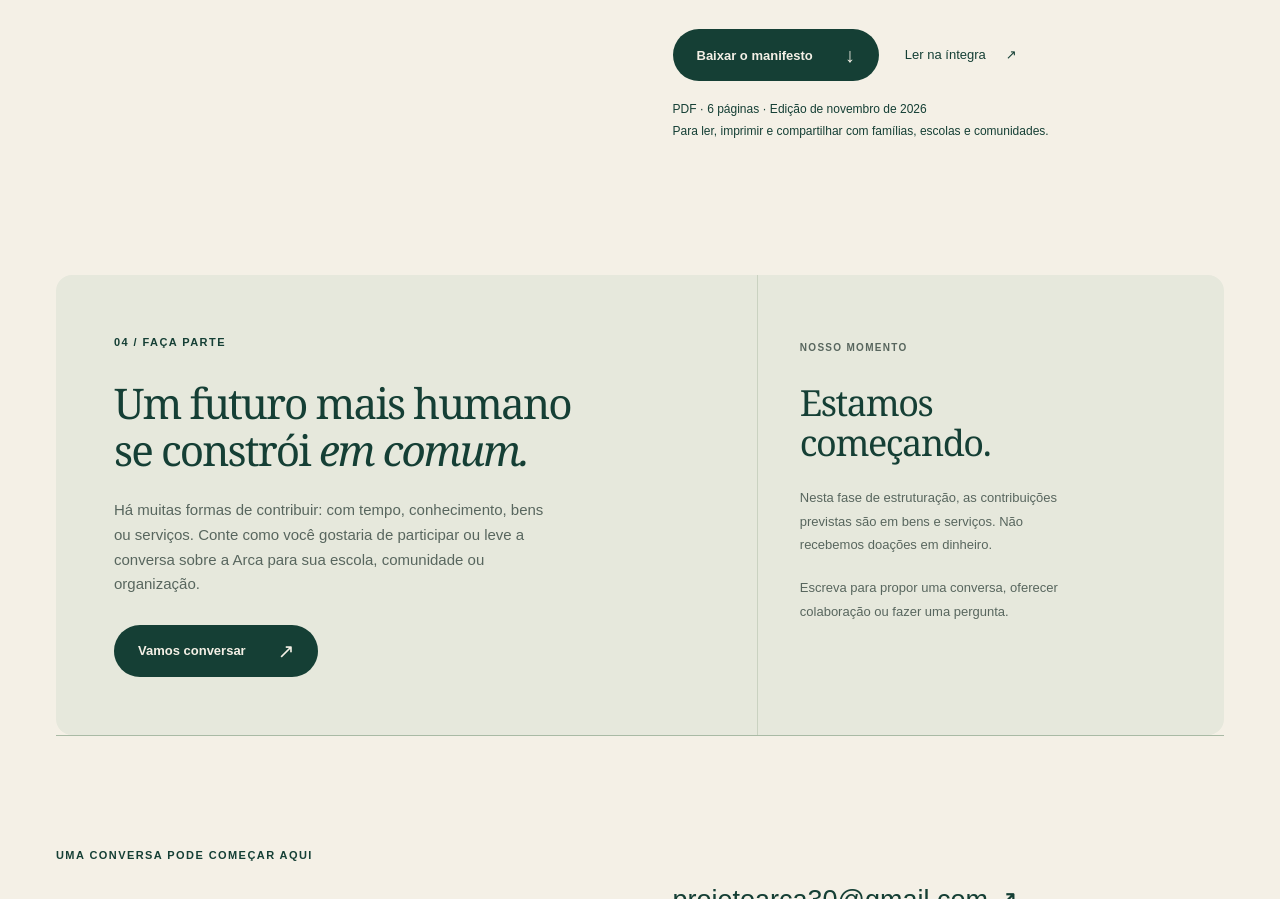
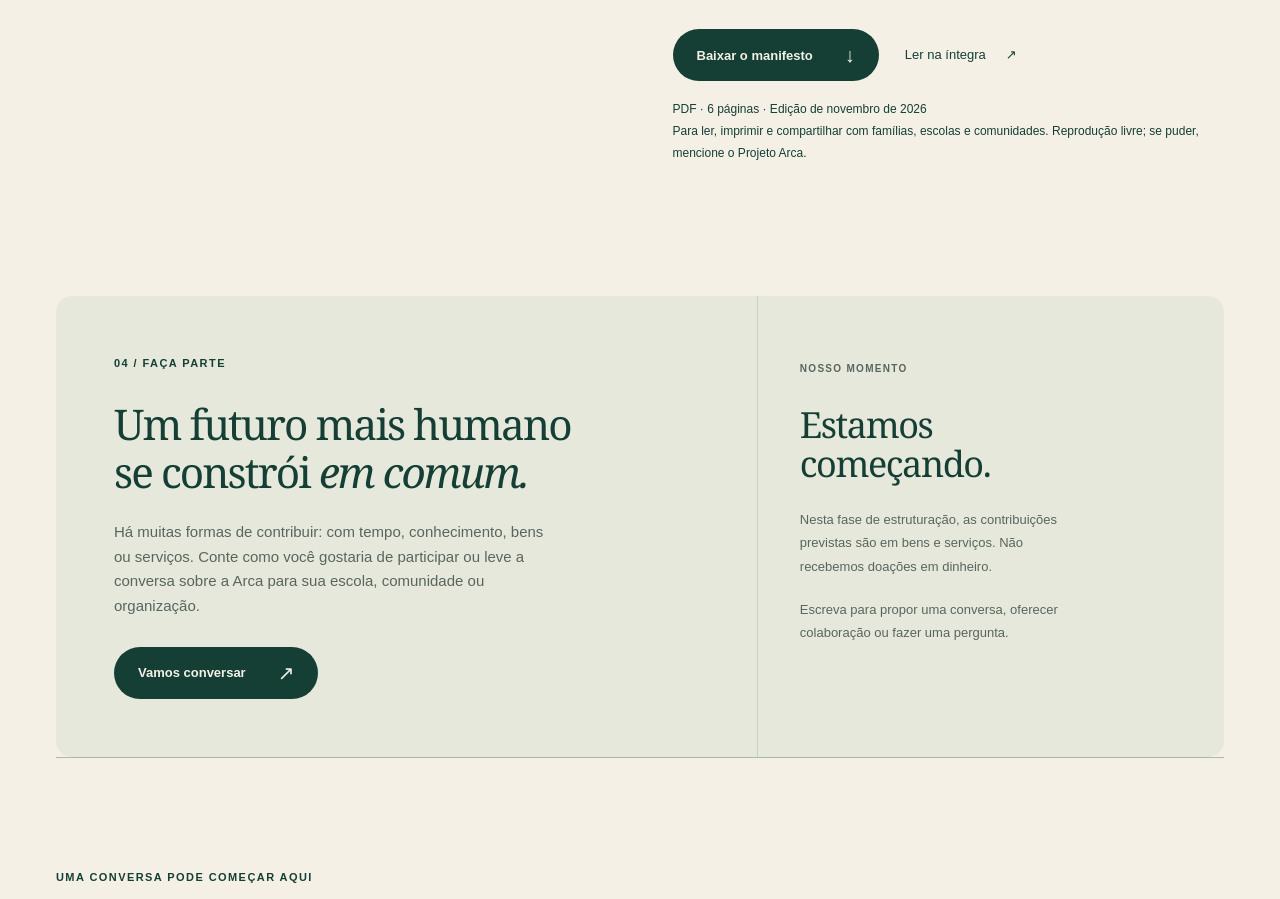
Before and after one commit to projetoarca/projetoarca.github.io, a plain HTML site: page index.html in a window 1280 px wide. Shown: the part 3662-4561 px from the top of the page. Drawn offline with Linux system fonts and the light colour scheme.

Commit message:
Estende a reprodução livre com atribuição ao dossiê e ao manifesto
- Recursos: nota passa a cobrir dossiê, manifesto e minidecks
- Capa do PDF do dossiê e chamada do manifesto na página inicial
  trazem o pedido de atribuição

Co-Authored-By: Claude Opus 5.5 <noreply@anthropic.com>

```diff
--- a/index.html
+++ b/index.html
@@ -64,7 +64,7 @@
     </div>
   </section>
 
-  <section class="manifesto-summary section wrap" id="manifesto" aria-labelledby="manifesto-title"><div class="manifesto-summary-heading"><p class="eyebrow">Manifesto da Arca</p><h2 id="manifesto-title">A atenção é nossa.<br>O futuro também.</h2><p class="manifesto-lead">Queremos uma internet que aproxime, ensine e depois nos deixe ir embora.</p></div><div class="manifesto-summary-copy"><p>A Arca defende a liberdade de escolher o que ocupa nossa atenção. Essa escolha depende dos hábitos que construímos e da responsabilidade de quem desenha, financia e regula as plataformas.</p><p>Às famílias, propomos apoio mútuo e oportunidades reais de convivência. A quem cresceu sem redes, um compromisso: compartilhar essa experiência com as próximas gerações, pelo diálogo, pelo aprendizado e pelo exemplo.</p><p>Vamos trabalhar por proteção à infância, transparência e tecnologias que respeitem nossa autonomia. Somos uma iniciativa independente, sem finalidade lucrativa e em construção.</p><div class="actions"><a class="button" href="downloads/manifesto-arca.pdf" download>Baixar o manifesto <span aria-hidden="true">↓</span></a><a class="text-link" href="manifesto.html">Ler na íntegra <span aria-hidden="true">↗</span></a></div><p class="download-info">PDF · 6 páginas · Edição de novembro de 2026<br>Para ler, imprimir e compartilhar com famílias, escolas e comunidades.</p></div></section>
+  <section class="manifesto-summary section wrap" id="manifesto" aria-labelledby="manifesto-title"><div class="manifesto-summary-heading"><p class="eyebrow">Manifesto da Arca</p><h2 id="manifesto-title">A atenção é nossa.<br>O futuro também.</h2><p class="manifesto-lead">Queremos uma internet que aproxime, ensine e depois nos deixe ir embora.</p></div><div class="manifesto-summary-copy"><p>A Arca defende a liberdade de escolher o que ocupa nossa atenção. Essa escolha depende dos hábitos que construímos e da responsabilidade de quem desenha, financia e regula as plataformas.</p><p>Às famílias, propomos apoio mútuo e oportunidades reais de convivência. A quem cresceu sem redes, um compromisso: compartilhar essa experiência com as próximas gerações, pelo diálogo, pelo aprendizado e pelo exemplo.</p><p>Vamos trabalhar por proteção à infância, transparência e tecnologias que respeitem nossa autonomia. Somos uma iniciativa independente, sem finalidade lucrativa e em construção.</p><div class="actions"><a class="button" href="downloads/manifesto-arca.pdf" download>Baixar o manifesto <span aria-hidden="true">↓</span></a><a class="text-link" href="manifesto.html">Ler na íntegra <span aria-hidden="true">↗</span></a></div><p class="download-info">PDF · 6 páginas · Edição de novembro de 2026<br>Para ler, imprimir e compartilhar com famílias, escolas e comunidades. Reprodução livre; se puder, mencione o Projeto Arca.</p></div></section>
 
   <section class="participation wrap" id="participacao" aria-labelledby="participation-title"><div class="participation-inner">
     <div class="participation-main"><p class="eyebrow">04 / Faça parte</p><h2 id="participation-title">Um futuro mais humano<br>se constrói <em>em comum.</em></h2><p>Há muitas formas de contribuir: com tempo, conhecimento, bens ou serviços. Conte como você gostaria de participar ou leve a conversa sobre a Arca para sua escola, comunidade ou organização.</p><a class="button" href="#contato">Vamos conversar <span aria-hidden="true">↗</span></a></div>
```
Also changed, not shown: recursos.html (+1 -1 lines), 1 other file.
